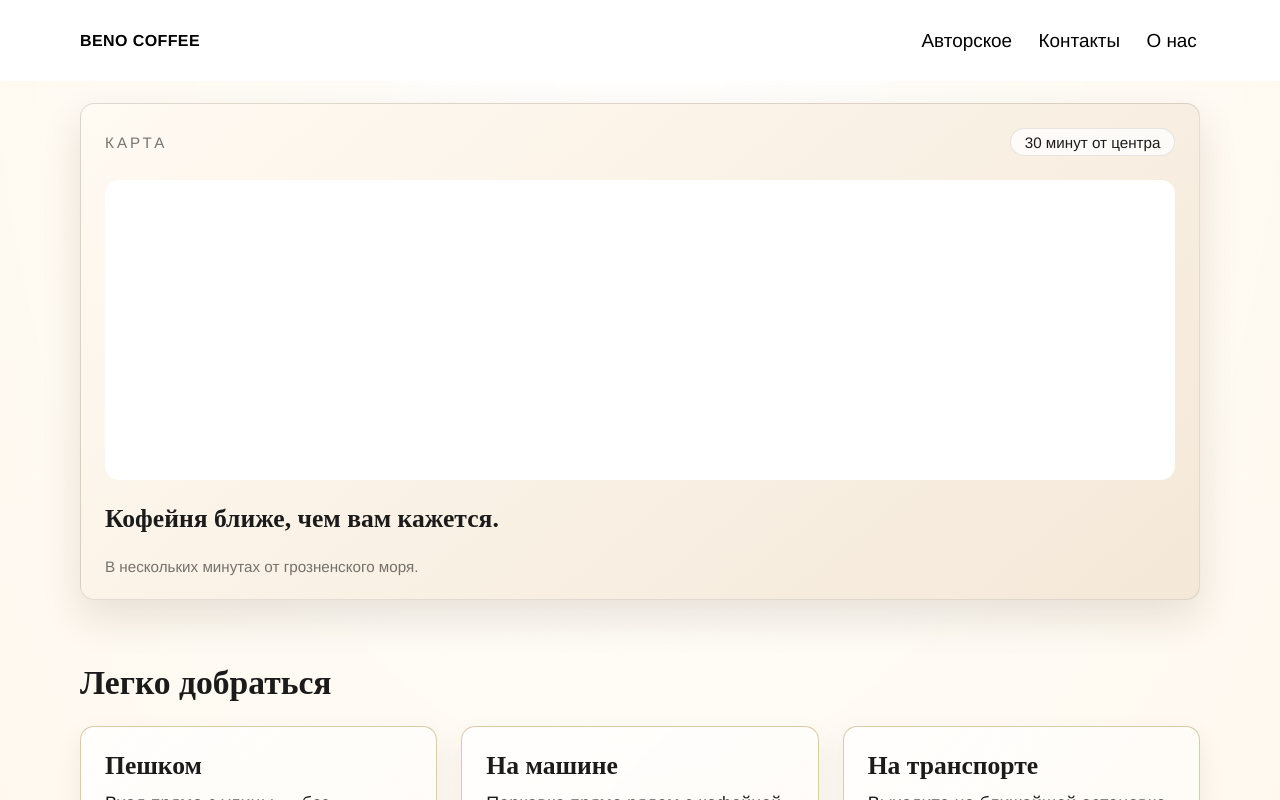
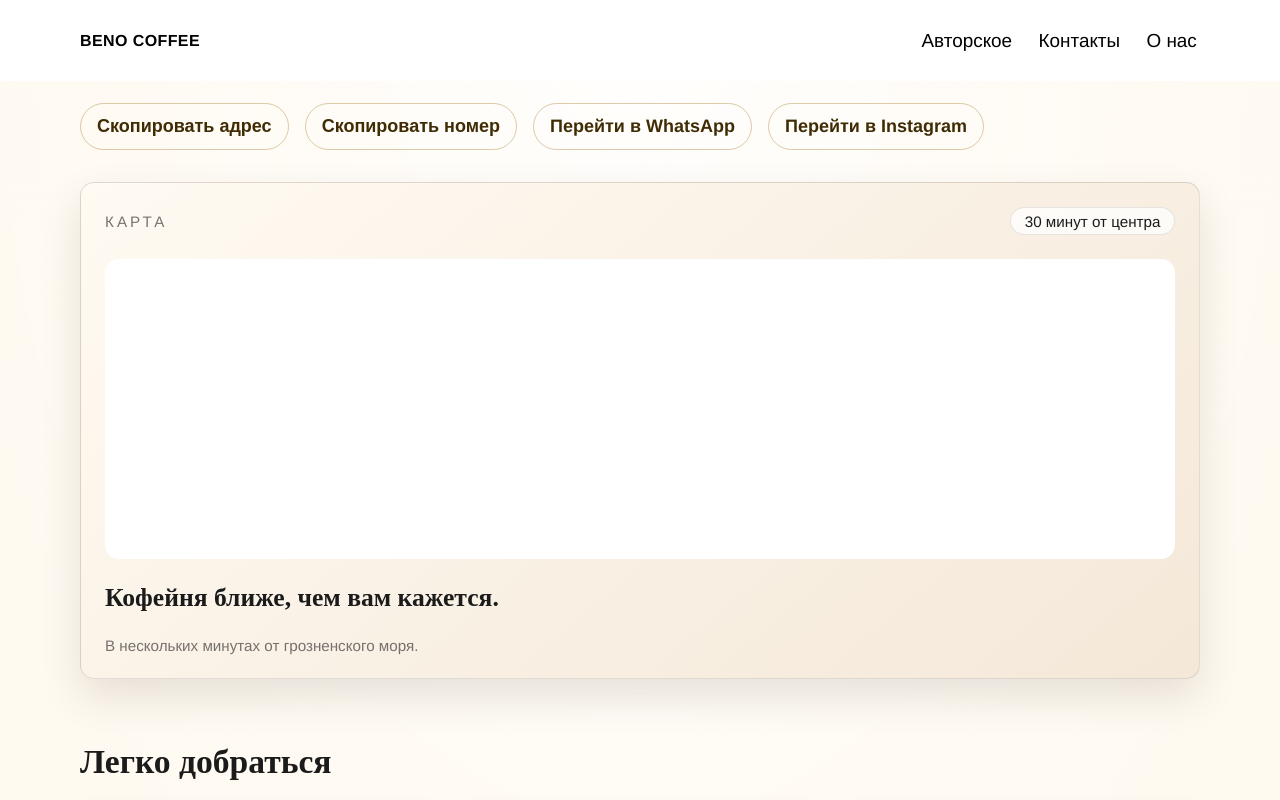
Before and after one commit to ALDYNEC-07/beno-coffe, a Next.js app: page /map in a window 1280 px wide. Shown: the top 800 px of the page. Built offline with nearby package versions, Linux system fonts and the light colour scheme.

Commit message:
перевел блок с кнопками обратно на стр адрес

```diff
--- a/src/components/MapPage/MapPage.module.css
+++ b/src/components/MapPage/MapPage.module.css
@@ -4,6 +4,27 @@
   background-color: #fffaf3;
   background-image: radial-gradient(70% 120% at 50% -10%, #ffffffe6, #fff0),
     linear-gradient(#fff8ecf2, #fff8ec8c);
+}
+
+.actionSection {
+  margin-bottom: var(--space-4);
+}
+
+.actionRow {
+  display: flex;
+  flex-wrap: wrap;
+  gap: var(--space-2);
+}
+
+.actionButton {
+  border: 1px solid #9b6a1259;
+  background: transparent;
+  color: #3f2c05;
+  font-weight: 600;
+}
+
+.actionButton:active {
+  background: linear-gradient(135deg, #e9d9c5e6, #d2ba9abf);
 }
 
 .hero {
@@ -167,6 +188,23 @@
 }
 
 @media (max-width: 719px) {
+  .actionRow {
+    flex-wrap: nowrap;
+    overflow-x: auto;
+    padding-block: var(--space-1);
+    -webkit-overflow-scrolling: touch;
+    width: 100vw;
+    margin-left: calc(50% - 50vw);
+    margin-right: calc(50% - 50vw);
+    padding-inline: var(--space-3);
+    scroll-padding-inline: var(--space-3);
+    box-sizing: border-box;
+  }
+
+  .actionRow > * {
+    flex: 0 0 auto;
+  }
+
   .routeGrid {
     display: flex;
     flex-wrap: nowrap;
--- a/src/components/MapPage/MapPage.tsx
+++ b/src/components/MapPage/MapPage.tsx
@@ -1,12 +1,21 @@
 /*
  Этот файл определяет страницу с адресом кофейни.
- Он показывает маршрут, ориентиры и блоки с полезной информацией.
- Человек может быстро понять, как добраться до кофейни.
+ Он показывает быстрые действия для связи, маршрут, ориентиры и блоки с полезной информацией.
+ Человек может скопировать контакты, открыть карту и быстро понять, как добраться до кофейни.
 */
 "use client";
 
+import { contactData } from "@/components/shared/contactData";
 import styles from "./MapPage.module.css";
-import { contactData } from "@/components/shared/contactData";
+
+type MapContactCopyAction = { label: string; value: string; kind: "copy" };
+type MapContactLinkAction = {
+  label: string;
+  href: string;
+  ariaLabel: string;
+  kind: "link";
+};
+type MapContactAction = MapContactCopyAction | MapContactLinkAction;
 
 // Этот текст хранит адрес в формате для ссылок на карту.
 const mapAddressQuery = encodeURIComponent(contactData.addressText);
@@ -32,6 +41,7 @@ const mapPageText = {
     embedTitle: `Карта: ${contactData.addressText}`,
   },
   routesTitle: "Легко добраться",
+  contactActionsLabel: "Быстрые действия для связи",
   routes: [
     {
       title: "Пешком",
@@ -63,12 +73,79 @@ const mapPageText = {
   },
 };
 
+// Этот список хранит быстрые действия для копирования контактов и перехода в мессенджеры.
+const mapContactActions: MapContactAction[] = [
+  { label: "Скопировать адрес", value: contactData.addressText, kind: "copy" },
+  { label: "Скопировать номер", value: contactData.phoneText, kind: "copy" },
+  {
+    label: `Перейти в ${contactData.socialLinks.whatsapp.label}`,
+    href: contactData.socialLinks.whatsapp.href,
+    ariaLabel: `Открыть ${contactData.socialLinks.whatsapp.label} BENO`,
+    kind: "link",
+  },
+  {
+    label: `Перейти в ${contactData.socialLinks.instagram.label}`,
+    href: contactData.socialLinks.instagram.href,
+    ariaLabel: `Открыть ${contactData.socialLinks.instagram.label} BENO`,
+    kind: "link",
+  },
+];
+
 // Этот компонент показывает основное содержимое страницы адреса.
 export default function MapPage() {
+  // Эта функция копирует выбранный текст и дает запасной способ, если копирование недоступно.
+  const handleCopy = async (value: string) => {
+    if (typeof navigator === "undefined") {
+      return;
+    }
+
+    if (navigator.clipboard?.writeText) {
+      try {
+        await navigator.clipboard.writeText(value);
+        return;
+      } catch {
+        // Если копирование не удалось, показываем текст для ручного копирования.
+      }
+    }
+
+    window.prompt("Скопируйте текст:", value);
+  };
+
   return (
     // Этот блок содержит всю страницу адреса и маршрута.
     <section className={styles.mapPage} aria-label="Страница адреса">
       <div className="container">
+        {/* Этот блок показывает быстрые действия для связи и копирования контактов в начале страницы. */}
+        <div className={styles.actionSection}>
+          <div
+            className={styles.actionRow}
+            aria-label={mapPageText.contactActionsLabel}
+          >
+            {mapContactActions.map((action) =>
+              action.kind === "link" ? (
+                <a
+                  key={action.label}
+                  className={`button ${styles.actionButton}`}
+                  href={action.href}
+                  aria-label={action.ariaLabel}
+                  target="_blank"
+                  rel="noreferrer noopener"
+                >
+                  {action.label}
+                </a>
+              ) : (
+                <button
+                  key={action.label}
+                  type="button"
+                  className={`button ${styles.actionButton}`}
+                  onClick={() => handleCopy(action.value)}
+                >
+                  {action.label}
+                </button>
+              )
+            )}
+          </div>
+        </div>
         {/* Этот блок показывает верхний экран страницы адреса. */}
         <div className={styles.hero}>
           {/* Этот блок показывает встроенную карту и подпись. */}
```
Also changed, not shown: src/components/MenuPage/MenuPage.module.css (+0 -37 lines), src/components/MenuPage/MenuPage.tsx (+2 -80 lines).
